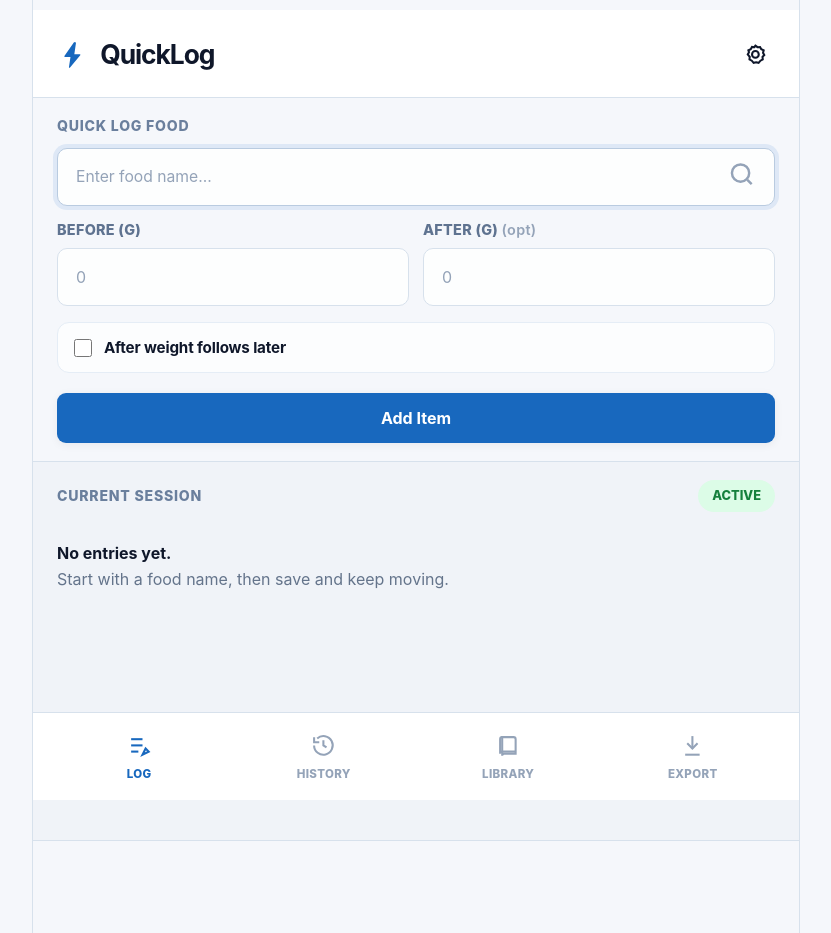
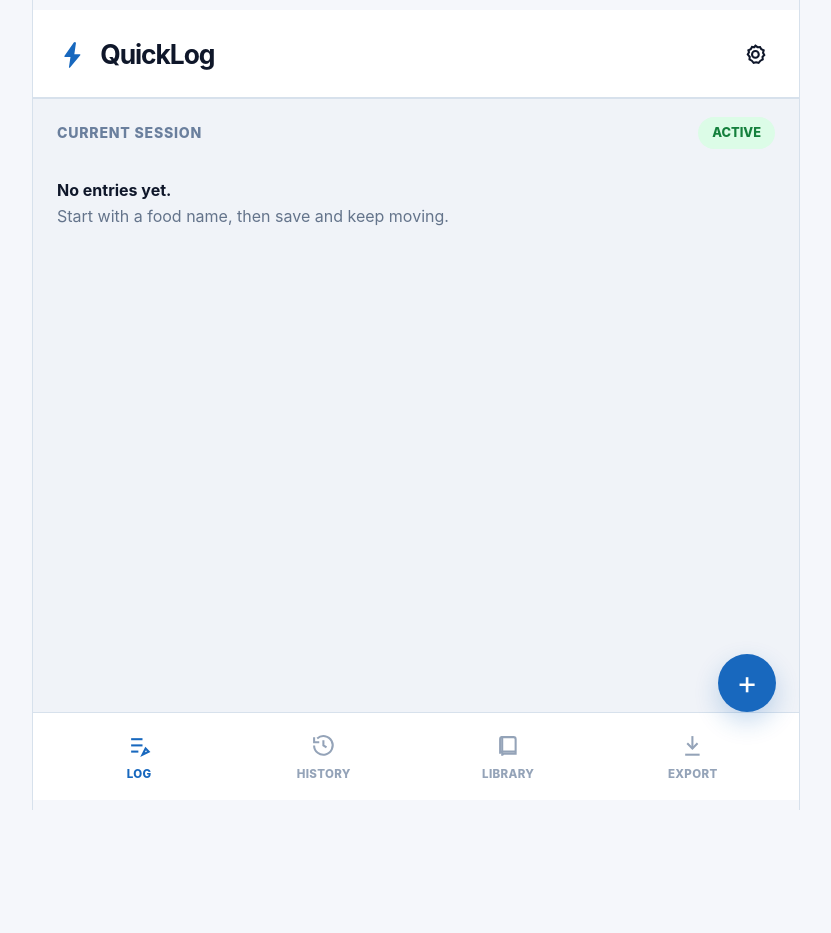
Before and after one commit to blaxcky/FoodSnap, a React (Vite) app: page / in a window 1280 px wide. Shown: the whole page, without its empty margins (224-1055 px from the left). After the commit the page ends 810 px from the top, so only its background shows below. Built offline with nearby package versions, Linux system fonts and the light colour scheme.

Commit message:
Move entry form into modal

```diff
--- a/src/App.tsx
+++ b/src/App.tsx
@@ -1,6 +1,6 @@
 import { useEffect, useMemo, useState } from 'react';
+import { CreateEntryModal } from './components/CreateEntryModal';
 import { EditEntryModal } from './components/EditEntryModal';
-import { EntryComposer } from './components/EntryComposer';
 import { ExportPanel } from './components/ExportPanel';
 import { FoodLibrary } from './components/FoodLibrary';
 import { BookIcon, BoltIcon, ExportIcon, HistoryIcon, LogIcon, SettingsIcon } from './components/Icons';
@@ -105,6 +105,7 @@ export default function App() {
   const [refreshState, setRefreshState] = useState<'idle' | 'working' | 'error'>('idle');
   const [activeTab, setActiveTab] = useState<'log' | 'history' | 'library' | 'export' | 'settings'>('log');
   const [timelineNow, setTimelineNow] = useState(() => Date.now());
+  const [isComposerOpen, setIsComposerOpen] = useState(false);
 
   useEffect(() => {
     clearRefreshQueryParam();
@@ -187,6 +188,12 @@ export default function App() {
     return () => window.clearInterval(intervalId);
   }, [entries]);
 
+  useEffect(() => {
+    if (activeTab !== 'log' && isComposerOpen) {
+      setIsComposerOpen(false);
+    }
+  }, [activeTab, isComposerOpen]);
+
   function commitEntry(payload: EntryPayload, targetEntryId: string | null) {
     const learning = learnFood(foods, payload);
     const timestamp = nowIso();
@@ -236,6 +243,7 @@ export default function App() {
 
   function handleSaveEntry(payload: EntryPayload) {
     commitEntry(payload, null);
+    setIsComposerOpen(false);
   }
 
   function handleUpdateEntry(payload: EntryPayload) {
@@ -365,6 +373,7 @@ export default function App() {
   }
 
   function startEditing(entryId: string) {
+    setIsComposerOpen(false);
     setEditingEntryId(entryId);
   }
 
@@ -397,15 +406,7 @@ export default function App() {
       </header>
 
       {activeTab === 'log' ? (
-        <>
-          <section className="screen-section">
-            <EntryComposer
-              foods={foods}
-              onSave={handleSaveEntry}
-            />
-          </section>
-
-          <section className="screen-section muted-section">
+        <section className="screen-section muted-section screen-section-log">
           <SessionList
             mode="log"
             entries={logEntries}
@@ -416,7 +417,6 @@ export default function App() {
             onRestore={handleRestore}
           />
         </section>
-        </>
       ) : null}
 
       {activeTab === 'history' ? (
@@ -527,6 +527,29 @@ export default function App() {
         </button>
       </nav>
 
+      {activeTab === 'log' && !isComposerOpen ? (
+        <div className="fab-anchor">
+          <div className="fab-inner">
+            <button
+              className="floating-compose-button"
+              type="button"
+              onClick={() => setIsComposerOpen(true)}
+              aria-label="Add a new log entry"
+            >
+              +
+            </button>
+          </div>
+        </div>
+      ) : null}
+
+      {isComposerOpen ? (
+        <CreateEntryModal
+          foods={foods}
+          onCancel={() => setIsComposerOpen(false)}
+          onSave={handleSaveEntry}
+        />
+      ) : null}
+
       {editingEntry ? (
         <EditEntryModal
           foods={foods}
--- /dev/null
+++ b/src/components/CreateEntryModal.tsx
@@ -0,0 +1,59 @@
+import { useEffect } from 'react';
+import type { EntryPayload, FoodProfile } from '../lib/types';
+import { EntryComposer } from './EntryComposer';
+
+interface CreateEntryModalProps {
+  foods: FoodProfile[];
+  onCancel: () => void;
+  onSave: (payload: EntryPayload) => void;
+}
+
+export function CreateEntryModal({
+  foods,
+  onCancel,
+  onSave
+}: CreateEntryModalProps) {
+  useEffect(() => {
+    const { documentElement, body } = document;
+    const previousHtmlOverflow = documentElement.style.overflow;
+    const previousHtmlOverscrollBehavior = documentElement.style.overscrollBehavior;
+    const previousOverflow = body.style.overflow;
+    const previousOverscrollBehavior = body.style.overscrollBehavior;
+
+    documentElement.style.overflow = 'hidden';
+    documentElement.style.overscrollBehavior = 'none';
+    body.style.overflow = 'hidden';
+    body.style.overscrollBehavior = 'none';
+
+    return () => {
+      documentElement.style.overflow = previousHtmlOverflow;
+      documentElement.style.overscrollBehavior = previousHtmlOverscrollBehavior;
+      body.style.overflow = previousOverflow;
+      body.style.overscrollBehavior = previousOverscrollBehavior;
+    };
+  }, []);
+
+  return (
+    <div className="modal-backdrop" role="presentation" onClick={onCancel}>
+      <section
+        className="modal-card create-entry-modal"
+        role="dialog"
+        aria-modal="true"
+        aria-labelledby="create-entry-title"
+        onClick={(event) => event.stopPropagation()}
+      >
+        <div className="section-heading modal-heading">
+          <div>
+            <p className="section-kicker">Quick log</p>
+            <h2 id="create-entry-title">Add new item</h2>
+          </div>
+          <button className="ghost-button compact" type="button" onClick={onCancel}>
+            Close
+          </button>
+        </div>
+
+        <EntryComposer foods={foods} onSave={onSave} variant="modal" />
+      </section>
+    </div>
+  );
+}
--- a/src/components/EntryComposer.tsx
+++ b/src/components/EntryComposer.tsx
@@ -6,6 +6,7 @@ import type { EntryPayload, FoodProfile } from '../lib/types';
 interface EntryComposerProps {
   foods: FoodProfile[];
   onSave: (payload: EntryPayload) => void;
+  variant?: 'panel' | 'modal';
 }
 
 interface ComposerState {
@@ -24,7 +25,8 @@ const emptyState: ComposerState = {
 
 export function EntryComposer({
   foods,
-  onSave
+  onSave,
+  variant = 'panel'
 }: EntryComposerProps) {
   const [form, setForm] = useState<ComposerState>(emptyState);
   const [error, setError] = useState('');
@@ -133,14 +135,8 @@ export function EntryComposer({
     focusWeightField();
   }
 
-  return (
-    <section className="panel composer-panel">
-      <div className="section-heading">
-        <div>
-          <p className="section-kicker">Quick log food</p>
-        </div>
-      </div>
-
+  const fields = (
+    <>
       <div className="field-stack autocomplete-shell">
         <label className="field">
           <div className="search-field">
@@ -314,6 +310,22 @@ export function EntryComposer({
       </button>
 
       {error ? <p className="error-copy">{error}</p> : null}
+    </>
+  );
+
+  if (variant === 'modal') {
+    return <div className="composer-modal-form">{fields}</div>;
+  }
+
+  return (
+    <section className="panel composer-panel">
+      <div className="section-heading">
+        <div>
+          <p className="section-kicker">Quick log food</p>
+        </div>
+      </div>
+
+      {fields}
     </section>
   );
 }
--- a/src/styles/app.css
+++ b/src/styles/app.css
@@ -114,12 +114,21 @@ button {
   min-height: calc(100vh - 420px);
 }
 
+.screen-section-log {
+  margin-top: 0;
+  min-height: calc(100vh - 180px);
+}
+
 .panel {
   background: transparent;
 }
 
 .composer-panel {
   max-width: 100%;
+}
+
+.composer-modal-form {
+  display: grid;
 }
 
 .section-heading {
@@ -728,6 +737,10 @@ button {
   box-shadow: 0 24px 48px rgba(15, 23, 42, 0.18);
 }
 
+.create-entry-modal {
+  width: min(100%, 560px);
+}
+
 .modal-heading {
   margin-bottom: 16px;
 }
@@ -957,6 +970,45 @@ button {
   border-top: 1px solid var(--border);
 }
 
+.fab-anchor {
+  position: fixed;
+  left: 0;
+  right: 0;
+  bottom: calc(88px + env(safe-area-inset-bottom));
+  z-index: 30;
+  pointer-events: none;
+}
+
+.fab-inner {
+  display: flex;
+  justify-content: flex-end;
+  width: min(100%, 768px);
+  margin: 0 auto;
+  padding: 0 24px;
+}
+
+.floating-compose-button {
+  pointer-events: auto;
+  display: inline-flex;
+  align-items: center;
+  justify-content: center;
+  width: 58px;
+  height: 58px;
+  border: 0;
+  border-radius: 999px;
+  background: var(--accent);
+  color: #ffffff;
+  font-size: 2rem;
+  line-height: 1;
+  box-shadow: 0 10px 24px rgba(24, 104, 190, 0.24);
+  transition: background-color 120ms ease, box-shadow 120ms ease, transform 120ms ease;
+}
+
+.floating-compose-button:hover {
+  background: var(--accent-strong);
+  transform: translateY(-1px);
+}
+
 .bottom-nav-item {
   display: flex;
   flex-direction: column;
@@ -1014,6 +1066,11 @@ button {
     border-right: 1px solid var(--border);
   }
 
+  .fab-inner {
+    padding-right: 24px;
+    padding-left: 24px;
+  }
+
   .modal-card {
     padding: 20px 18px 22px;
   }
@@ -1025,6 +1082,10 @@ button {
 }
 
 @media (max-width: 640px) {
+  .inline-fields {
+    grid-template-columns: 1fr;
+  }
+
   .settings-row,
   .settings-row-danger {
     align-items: flex-start;
@@ -1040,6 +1101,12 @@ button {
     justify-content: center;
     width: 100%;
   }
+
+  .floating-compose-button {
+    width: 54px;
+    height: 54px;
+    font-size: 1.9rem;
+  }
 }
 
 @media (prefers-reduced-motion: reduce) {
```
Lines whose indentation alone changed are shown as unchanged.
